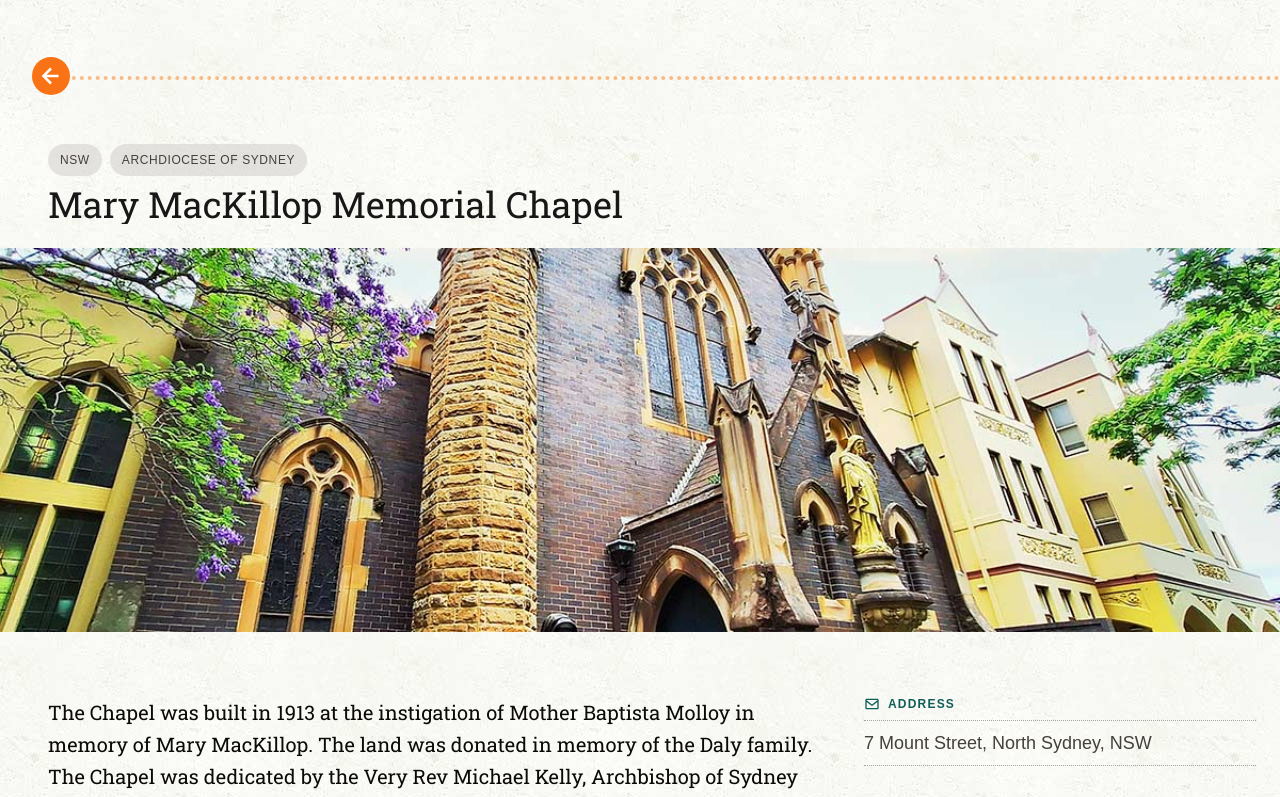
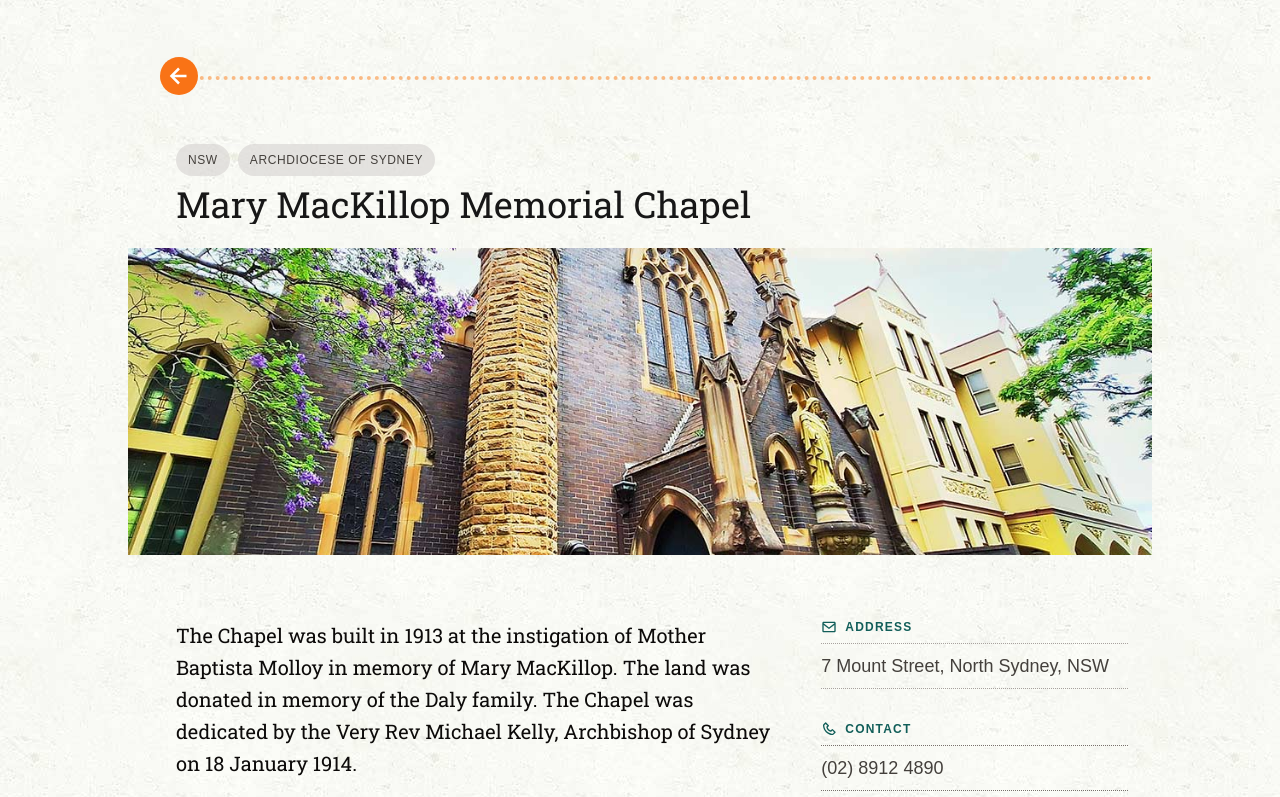
Before and after one commit to ryanmacalandag/pilgrims-of-hope, a Next.js app: page /sites/mary-mackillop-memorial-chapel in a window 1280 px wide. Shown: the top 797 px of the page. Built offline with nearby package versions, Linux system fonts and the light colour scheme; no server answers.

Commit message:
site details max-w-lg

```diff
--- a/app/_components/SiteDetails.tsx
+++ b/app/_components/SiteDetails.tsx
@@ -22,7 +22,7 @@
   console.log(site.website?.length)
 
   return (
-    <section className="w-full flex-grow max-w-screen-xl mx-auto flex flex-col gap-6 mt-12">
+    <section className="w-full flex-grow max-w-screen-lg mx-auto flex flex-col gap-6 mt-12">
         <BackButton></BackButton>
         <div className='flex flex-col gap-2 mt-2 pl-12 overflow-hidden'>
           <div className='flex gap-2'>
```
